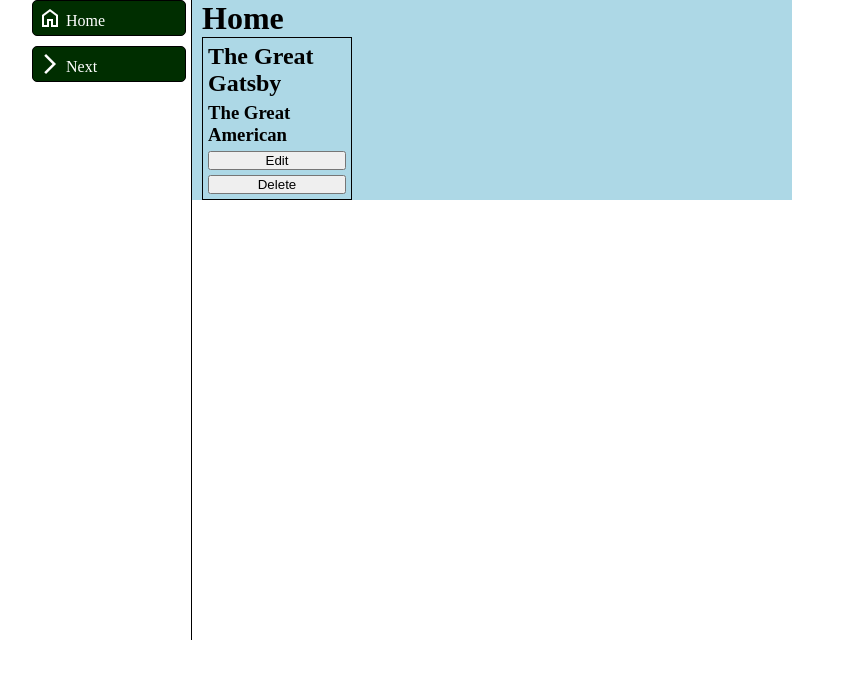
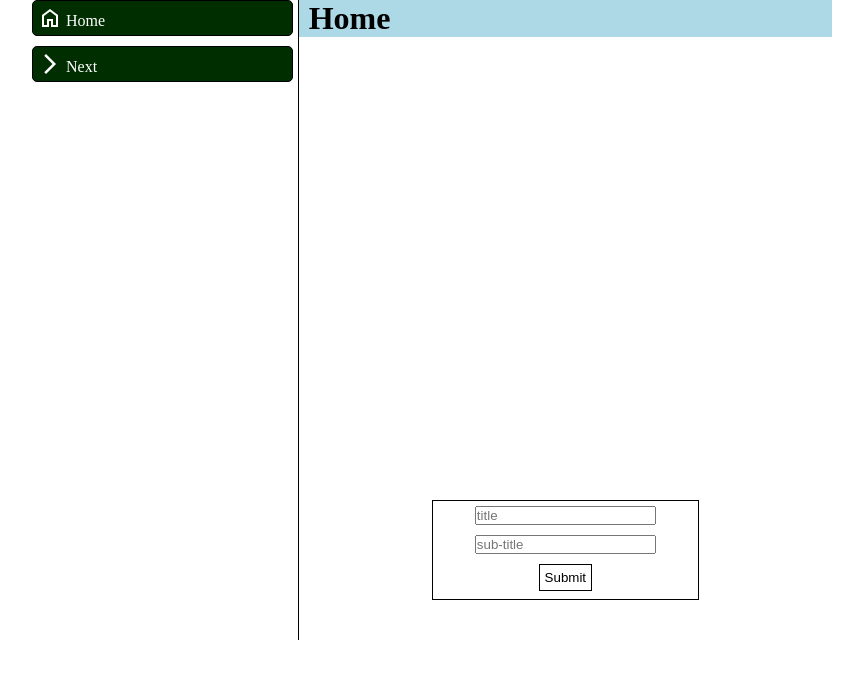
Before and after one commit to Stanbkrylix/Simple-Crud-App-practice, a plain HTML site: page index.html in a window 1280 px wide. Shown: the whole page, without its empty margins (208-1071 px from the left). Drawn offline with nearby package versions, Linux system fonts and the light colour scheme.

Commit message:
second commit

```diff
--- a/index.css
+++ b/index.css
@@ -11,12 +11,18 @@
 .main {
     width: 800px;
     height: 80vh;
-    display: flex;
+    display: grid;
+    grid-template-rows: 500px;
+    grid-template-columns: 1fr 2fr;
+    grid-template-areas:
+        "link-side content-side"
+        "link-side submit-card";
 }
 
 .link-side {
+    grid-area: link-side;
     border-right: solid black 1px;
-    width: 20%;
+    /* width: 20%; */
     display: flex;
     flex-direction: column;
     gap: 10px;
@@ -47,7 +53,8 @@
 }
 
 .content-side {
-    width: 75%;
+    grid-area: content-side;
+    /* width: 75%; */
 }
 
 .home {
@@ -81,6 +88,39 @@
     gap: 5px;
     width: 100%;
 }
+.submit-card {
+    grid-area: submit-card;
+    display: flex;
+    /* align-items: center; */
+    justify-content: center;
+}
+.submit-card div {
+    display: flex;
+    flex-direction: column;
+    /* justify-content: center; */
+    gap: 10px;
+    align-items: center;
+    border: solid 1px black;
+    width: 50%;
+    height: 100px;
+    padding: 5px;
+}
+.submit-card div button {
+    padding: 5px;
+    border: solid 1px black;
+    background-color: #fff;
+    color: black;
+    cursor: pointer;
+}
+.submit-card div button:hover {
+    transform: scale(1.02);
+    transition: 250ms;
+    background-color: black;
+    color: #fff;
+}
+.submit-card div input:focus {
+    outline: none;
+}
 .hidden {
     /* visibility: hidden; */
     display: none;
--- a/index.html
+++ b/index.html
@@ -69,6 +69,21 @@
                     </div>
                 </div>
             </div>
+            <div class="submit-card">
+                <div class="">
+                    <label for="title">
+                        <input class="title" type="text" placeholder="title" />
+                    </label>
+                    <label for="sub-title">
+                        <input
+                            class="sub-title"
+                            type="text"
+                            placeholder="sub-title"
+                        />
+                    </label>
+                    <button class="submit-btn">Submit</button>
+                </div>
+            </div>
         </main>
         <script type="module" src="index.js"></script>
     </body>
--- a/index.js
+++ b/index.js
@@ -25,14 +25,31 @@
     const homeContent = document.querySelector(".home-content");
     const nextPageContent = document.querySelector(".next-page-content");
 
+    const submitCard = document.querySelector(".submit-card");
+    const title = document.querySelector(".title");
+    const subtitle = document.querySelector(".sub-title");
+    const submitBtn = document.querySelector(".submit-btn");
+
     const homeTask = new Task();
-    let homeTaksID = 0;
 
     const nextTask = new Task();
-    let nextTaskId = 0;
+
+    const arrayPrototype = (title, subtitle) => {
+        homeTask.addTask({ title, subtitle });
+        return homeTask.getTask();
+    };
+
+    // arrayPrototype("Davinci", "A noval");
+    // arrayPrototype("Sapiens", "A BestSeller");
+    // arrayPrototype("Not giving a fuck", "An Approach");
+
+    // arrayPrototype("Educated", "A Memoir");
+
+    console.log(homeTask.getTask());
 
     nextPage.classList.add("hidden");
 
+    // home link
     homeLink.addEventListener("click", (e) => {
         e.preventDefault();
 
@@ -42,6 +59,7 @@
         }
     });
 
+    // next page link
     nextPageLink.addEventListener("click", (e) => {
         e.preventDefault();
 
@@ -68,9 +86,11 @@
 
     function addToTaskFunction(content, title, subtitle) {
         if (content.classList.contains("home-content")) {
-            homeTask.addTask({ title, subtitle });
+            homeTask.addTask({ title, subtitle, id });
+            console.log(homeTask.getTask());
         } else if (content.classList.contains("next-page-content")) {
-            nextTask.addTask({ title, subtitle });
+            nextTask.addTask({ title, subtitle, id });
+            console.log(nextTask.getTask());
         }
     }
 
@@ -101,13 +121,36 @@
         cardDiv.appendChild(deleteBtn);
         content.appendChild(cardDiv);
 
-        addToTaskFunction(content, title, subtitle);
+        // addToTaskFunction(content, title, subtitle);
         // loopingthroughtTask(content);
 
         deleteBtnFunction(deleteBtn, content);
     }
 
-    card(homeContent, "The Great Gatsby", "The Great American");
+    // submit button
+
+    submitBtn.addEventListener("click", (e) => {
+        e.preventDefault();
+        const target = e.target;
+        if (title.value === "" || subtitle.value === "") {
+            return;
+        }
+
+        if (!home.classList.contains("hidden")) {
+            addToTaskFunction(homeContent, title.value, subtitle.value);
+            card(homeContent, title.value, subtitle.value);
+        } else if (!nextPage.classList.contains("hidden")) {
+            addToTaskFunction(nextPageContent, title.value, subtitle.value);
+            loopingthroughtTask(nextPageContent);
+            // card(nextPageContent, title.value, subtitle.value);
+        }
+
+        title.value = "";
+        subtitle.value = "";
+    });
+
+    // card(homeContent, "The Great Gatsby", "The Great American");
+    // card(nextPageContent, "The Great Gatsby", "The Great American");
 
     // card(homeContent, "The Great Gatsby", "The Great American");
 
@@ -117,11 +160,19 @@
 
         if (content.classList.contains("home-content")) {
             for (let i = 0; i < homeArray.length; i++) {
+                homeArray[i].id = i;
                 console.log(homeArray[i]);
+                card(homeContent, homeArray[i].title, homeArray[i].subtitle);
             }
         } else if (content.classList.contains("next-page-content")) {
             for (let i = 0; i < nextArray.length; i++) {
-                console.log(nextArrayArray[i]);
+                nextArray[i].id = i;
+                console.log(nextArray[i]);
+                card(
+                    nextPageContent,
+                    nextArray[i].title,
+                    nextArray[i].subtitle
+                );
             }
         }
     }
```
